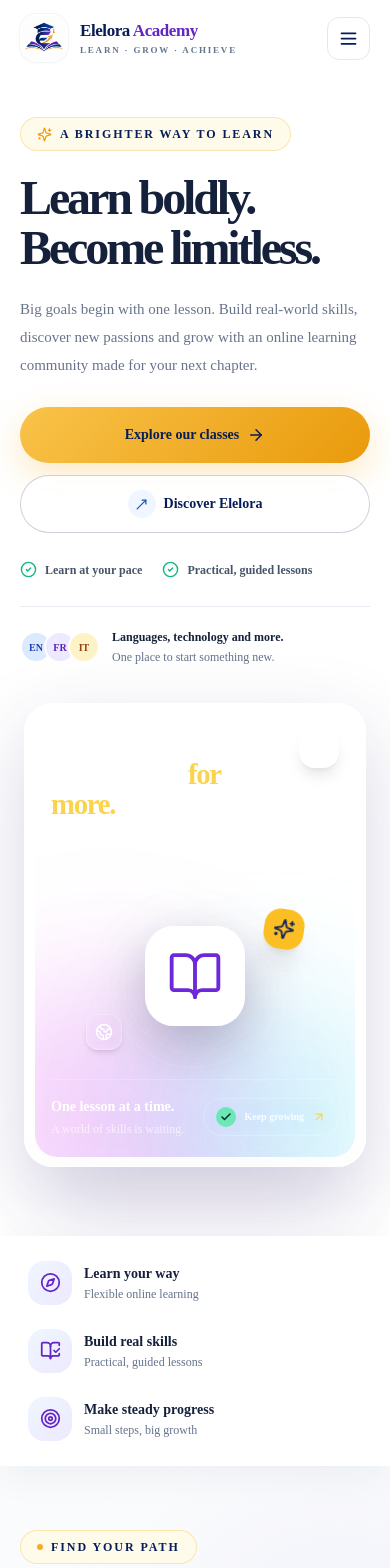
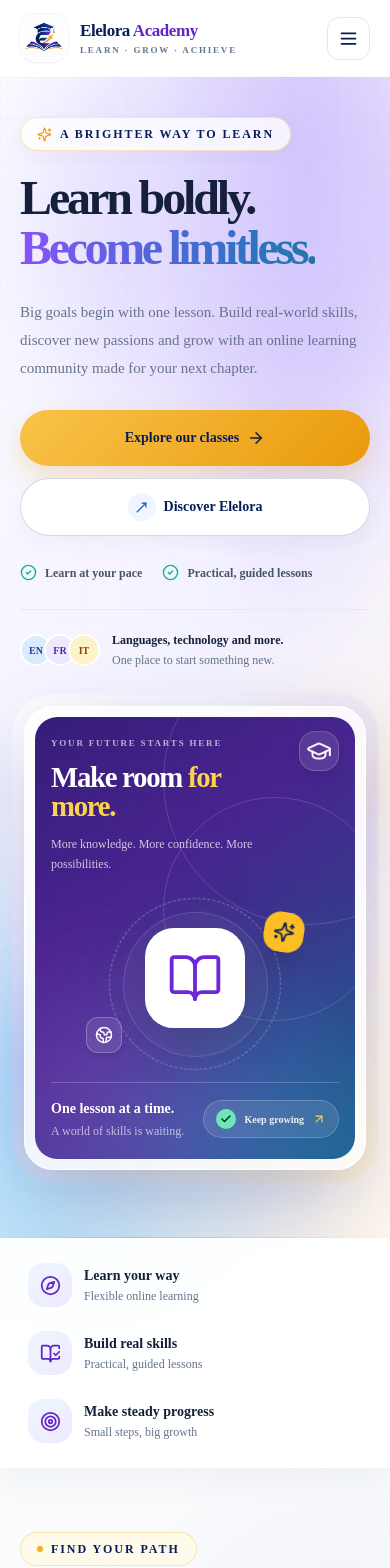
Before and after one commit to chamod-lakshitha/elevora-academy, a Next.js app: page / in a window 390 px wide. Shown: the top 1568 px of the page. Built offline with nearby package versions, Linux system fonts and the light colour scheme.

Commit message:
Polish responsive styles and animated gradient system

```diff
--- a/app/globals.css
+++ b/app/globals.css
@@ -2,35 +2,65 @@
 @tailwind components;
 @tailwind utilities;
 
-:root { color-scheme: light; }
+:root { color-scheme: light; --color-ink: #17213e; --color-muted: #68748b; }
 * { box-sizing: border-box; }
 html { scroll-behavior: smooth; scroll-padding-top: 6rem; }
-body { margin: 0; background: #fff; color: #15213b; }
-::selection { background: #f9c34a66; }
+body { margin: 0; background: #fff; color: var(--color-ink); }
+::selection { background: #f9c34a66; color: #071d57; }
+a, button { -webkit-tap-highlight-color: transparent; touch-action: manipulation; }
+
+.hero-backdrop {
+  background:
+    radial-gradient(ellipse at 78% 8%, rgba(139,92,246,.19), transparent 34%),
+    radial-gradient(ellipse at 5% 92%, rgba(56,189,248,.2), transparent 29%),
+    linear-gradient(118deg,#fcfdff 0%,#f3f1ff 52%,#fff8ec 100%);
+}
+.hero-grid {
+  background-image: linear-gradient(rgba(71,85,160,.05) 1px,transparent 1px),linear-gradient(90deg,rgba(71,85,160,.05) 1px,transparent 1px);
+  background-size: 42px 42px;
+  mask-image: linear-gradient(to bottom,rgba(0,0,0,.45),transparent 90%);
+  pointer-events:none;
+}
+.hero-blob,.hero-orb { pointer-events:none; }
+.hero-blob-violet { background:rgba(167,139,250,.25); }
+.hero-blob-blue { background:rgba(125,211,252,.32); }
+.hero-halo { background:linear-gradient(145deg,rgba(255,255,255,.86),rgba(221,214,254,.58),rgba(253,230,138,.24)); filter:blur(1px); }
+.hero-orb-blue { background:rgba(59,130,246,.2); }
+.hero-orb-gold { background:rgba(251,191,36,.24); }
+.hero-panel { isolation:isolate; background:linear-gradient(145deg,#20145c 0%,#47248f 47%,#116d83 100%); background-size:175% 175%; animation:hero-gradient-shift 18s ease-in-out infinite; }
+.hero-panel-grid {
+  background-image:linear-gradient(rgba(255,255,255,.075) 1px,transparent 1px),linear-gradient(90deg,rgba(255,255,255,.075) 1px,transparent 1px);
+  background-size:28px 28px; mask-image:linear-gradient(135deg,black,transparent 84%); pointer-events:none;
+}
+.hero-heading { text-wrap:balance; }
+.hero-heading-gradient {
+  width:fit-content; max-width:100%; background:linear-gradient(100deg,#5b2bd5 0%,#8354f6 42%,#3272c6 76%,#147c88 100%);
+  background-size:200% 200%; -webkit-background-clip:text; background-clip:text; color:transparent; padding-bottom:.06em;
+  animation:hero-gradient-shift 10s ease-in-out infinite;
+}
+.hero-eyebrow { background:rgba(255,255,255,.78); box-shadow:0 4px 18px rgba(45,39,103,.04); }
+.hero-primary-button { box-shadow:0 12px 28px rgba(221,147,9,.22); }
+.hero-primary-button:hover { box-shadow:0 17px 38px rgba(221,147,9,.31); }
+.hero-secondary-button { border-color:rgba(105,117,154,.28); box-shadow:0 8px 20px rgba(34,46,92,.04); }
+.hero-bottom-line { background:linear-gradient(90deg,transparent,rgba(119,91,210,.24),rgba(244,174,34,.28),transparent); }
+.cta-panel { background:linear-gradient(115deg,#101d58 0%,#3b2186 53%,#155c84 100%); }
+@keyframes hero-gradient-shift { 0%,100% { background-position:0% 50%; } 50% { background-position:100% 50%; } }
+
 @layer components {
-  .container-shell { @apply mx-auto w-full max-w-7xl px-5 sm:px-8 lg:px-10; }
+  .container-shell { @apply mx-auto w-full max-w-[1380px] px-5 sm:px-8 lg:px-10; }
   .section-space { @apply py-16 sm:py-20 lg:py-24; }
   .eyebrow { @apply inline-flex items-center gap-2 rounded-full border border-brand-gold/30 bg-amber-50 px-4 py-2 text-xs font-bold uppercase tracking-[0.16em] text-brand-navy; }
   .button-primary { @apply inline-flex items-center justify-center gap-2 rounded-full bg-gold-gradient px-6 py-3.5 text-sm font-extrabold text-brand-navy shadow-glow transition duration-300 hover:-translate-y-0.5 hover:scale-[1.02] hover:shadow-lg focus:outline-none focus:ring-4 focus:ring-brand-gold/30; }
-  .button-secondary { @apply inline-flex items-center justify-center gap-2 rounded-full border border-brand-navy/20 bg-white/90 px-6 py-3.5 text-sm font-bold text-brand-navy transition duration-300 hover:-translate-y-0.5 hover:border-brand-blue hover:bg-blue-50 focus:outline-none focus:ring-4 focus:ring-brand-blue/15; }
+  .button-secondary { @apply inline-flex items-center justify-center gap-2 rounded-full border border-brand-navy/20 bg-white px-6 py-3.5 text-sm font-bold text-brand-navy transition duration-300 hover:-translate-y-0.5 hover:border-brand-blue hover:bg-blue-50 focus:outline-none focus:ring-4 focus:ring-brand-blue/15; }
   .section-title { @apply text-3xl font-black tracking-tight text-brand-ink sm:text-4xl lg:text-5xl; }
   .muted-copy { @apply leading-7 text-brand-muted; }
 }
-.hero-stage { background: radial-gradient(ellipse at 82% 18%, rgba(139,92,246,.18), transparent 34%), radial-gradient(ellipse at 12% 78%, rgba(56,189,248,.14), transparent 32%), linear-gradient(135deg,#fbfcff 0%,#f4f2ff 48%,#fff8e9 100%); }
-.hero-title-gradient { background: linear-gradient(100deg,#5b35c7 4%,#8b5cf6 48%,#0e7490 100%); -webkit-background-clip:text; background-clip:text; color:transparent; }
-.hero-art { background:linear-gradient(145deg,rgba(255,255,255,.88),rgba(235,231,255,.78)); border:1px solid rgba(255,255,255,.95); box-shadow:0 30px 90px rgba(45,35,105,.14); }
-.hero-art-inner { background:linear-gradient(145deg,#20145f 0%,#5432a4 48%,#0d7490 100%); }
-.hero-orb { position:absolute; pointer-events:none; border-radius:9999px; filter:blur(1px); }
-.hero-orb-one { width:20rem; height:20rem; right:-8rem; top:3rem; background:rgba(167,139,250,.13); }
-.hero-orb-two { width:15rem; height:15rem; left:-7rem; bottom:1rem; background:rgba(125,211,252,.16); }
-.hero-float-card { animation:float-card 5.5s ease-in-out infinite; }
-.floating-chip { animation:float-card 4s ease-in-out infinite; }
-.animate-orbit { animation:orbit-spin 28s linear infinite; }
-.quick-strip { transform:translateY(0); }
-.feature-card { will-change:transform; }
-.cta-panel { background:radial-gradient(ellipse at 90% 0%,rgba(167,139,250,.4),transparent 38%),linear-gradient(120deg,#20145f 0%,#5030a0 55%,#0f7490 100%); box-shadow:0 24px 70px rgba(48,35,112,.18); }
-@keyframes float-card { 0%,100% { transform:translateY(0); } 50% { transform:translateY(-9px); } }
-@keyframes orbit-spin { to { transform:rotate(360deg); } }
-@media (prefers-reduced-motion: reduce) {
-  *, *::before, *::after { scroll-behavior:auto !important; animation-duration:.01ms !important; animation-iteration-count:1 !important; transition-duration:.01ms !important; }
+@media (max-width:640px) {
+  .hero-heading-gradient { letter-spacing:-.07em; }
+  .hero-panel-grid { background-size:24px 24px; }
 }
+@media (prefers-reduced-motion:reduce) {
+  html { scroll-behavior:auto; }
+  *,*::before,*::after { animation-duration:.01ms !important; animation-iteration-count:1 !important; scroll-behavior:auto !important; transition-duration:.01ms !important; }
+  .hero-panel,.hero-heading-gradient { animation:none !important; }
+}
```
